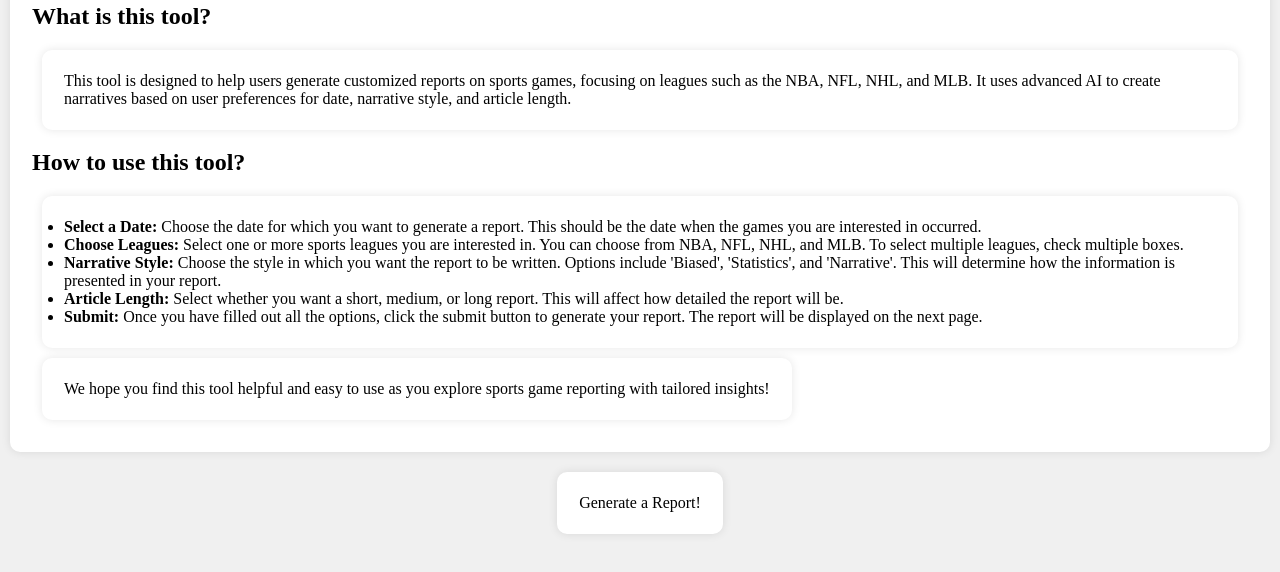
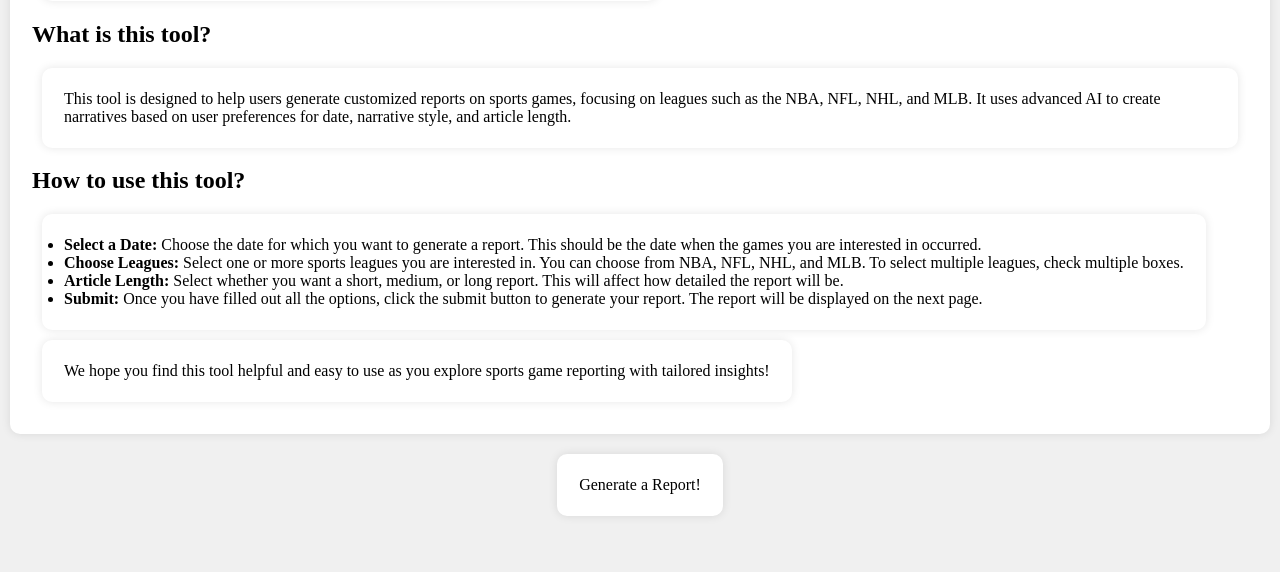
Before and after one commit to Jordanlapp7/CS361Project, a website: page public/about.html in a window 1280 px wide. Shown: the part 198-770 px from the top of the page. Drawn offline with Linux system fonts and the light colour scheme.

Commit message:
Fixed about page content.

```diff
--- a/public/about.html
+++ b/public/about.html
@@ -16,7 +16,6 @@
         <ul>
             <li><strong>Select a Date:</strong> Choose the date for which you want to generate a report. This should be the date when the games you are interested in occurred.</li>
             <li><strong>Choose Leagues:</strong> Select one or more sports leagues you are interested in. You can choose from NBA, NFL, NHL, and MLB. To select multiple leagues, check multiple boxes.</li>
-            <li><strong>Narrative Style:</strong> Choose the style in which you want the report to be written. Options include 'Biased', 'Statistics', and 'Narrative'. This will determine how the information is presented in your report.</li>
             <li><strong>Article Length:</strong> Select whether you want a short, medium, or long report. This will affect how detailed the report will be.</li>
             <li><strong>Submit:</strong> Once you have filled out all the options, click the submit button to generate your report. The report will be displayed on the next page.</li>
         </ul>
```
